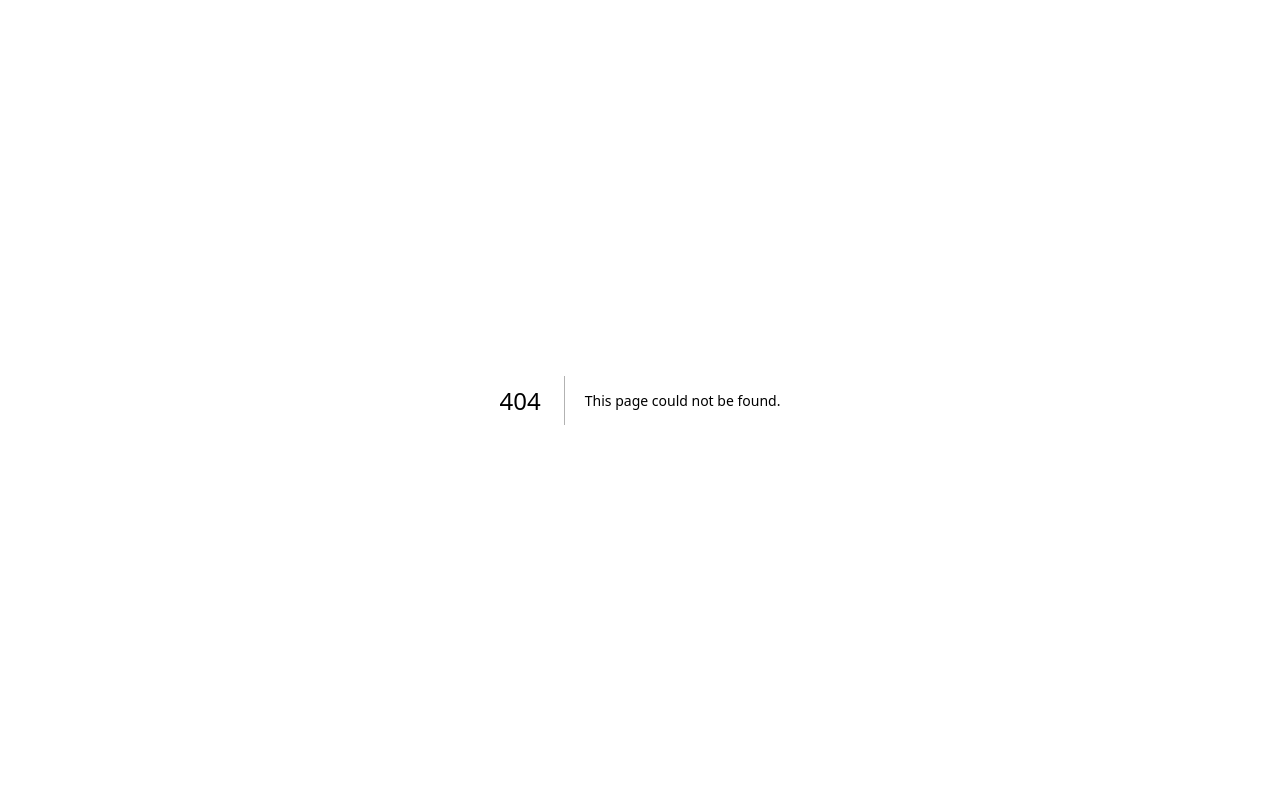
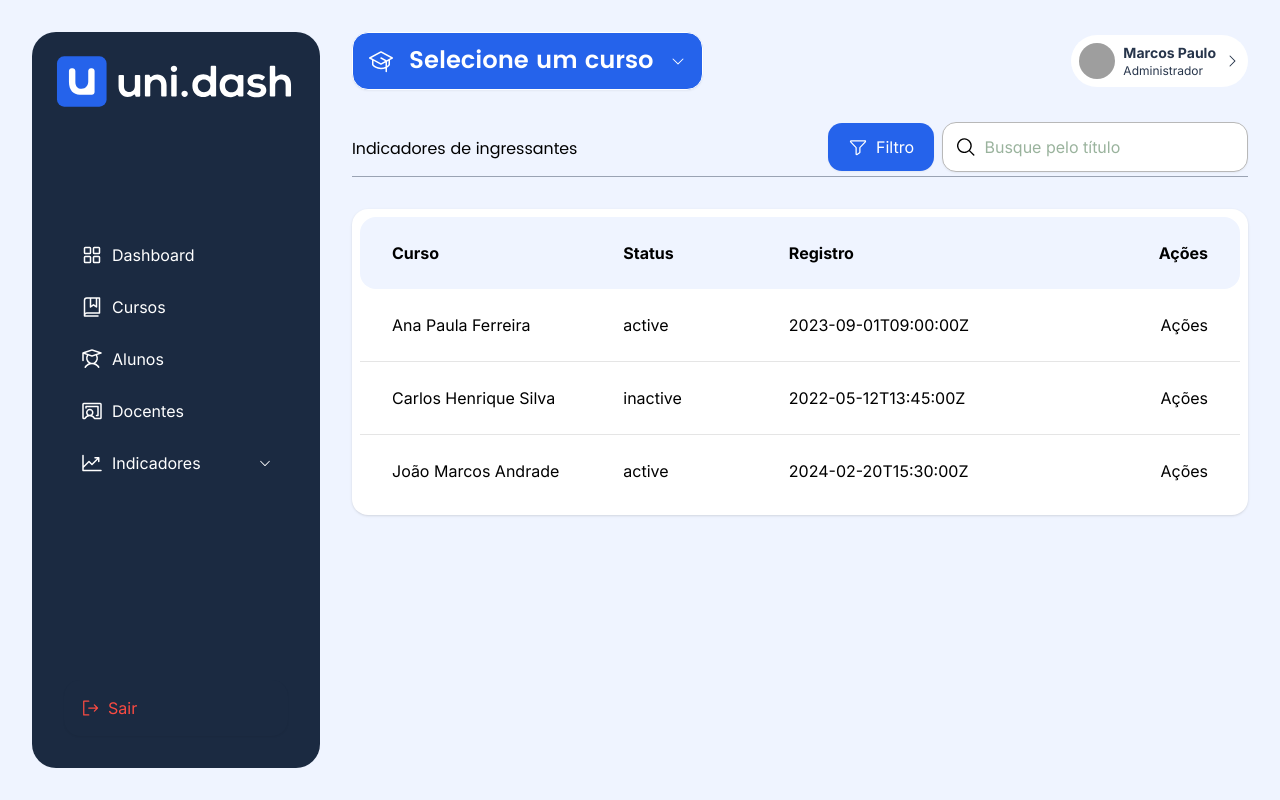
Before and after one commit to MarcosPaul0/unidash-app, a Next.js app: page /studentIngressIndicator/list in a window 1280 px wide. Before the commit this address had no page. Built offline with nearby package versions, Linux system fonts and the light colour scheme; grey boxes are pictures that could not be loaded.

Commit message:
fet: adiciona liatagem de indicadores de ingressantes

```diff
--- /dev/null
+++ b/src/app/(private)/studentIngressIndicator/list/page.tsx
@@ -0,0 +1,51 @@
+import { Toolbar } from "@unidash/app/(private)/_components/Toolbar";
+import {
+  Breadcrumb,
+  BreadcrumbItem,
+  BreadcrumbList,
+  BreadcrumbPage,
+} from "@unidash/components/Breadcrumb";
+import { StudentsApiResponse } from "@unidash/interfaces/apiResponses/studentApiResponse.interface";
+import { StudentIngressIndicatorTable } from "../_components/StudentIngressIndicatorTable";
+
+const studentsMock: StudentsApiResponse["students"] = [
+  {
+    id: "student-1",
+    name: "Ana Paula Ferreira",
+    status: "active",
+    courseId: "course-1",
+    createdAt: "2023-09-01T09:00:00Z",
+  },
+  {
+    id: "student-2",
+    name: "Carlos Henrique Silva",
+    status: "inactive",
+    courseId: "course-2",
+    createdAt: "2022-05-12T13:45:00Z",
+  },
+  {
+    id: "student-3",
+    name: "João Marcos Andrade",
+    status: "active",
+    courseId: "course-3",
+    createdAt: "2024-02-20T15:30:00Z",
+  },
+];
+
+export default function ListCourseInternshipIndicatorPage() {
+  return (
+    <>
+      <Toolbar>
+        <Breadcrumb>
+          <BreadcrumbList>
+            <BreadcrumbItem>
+              <BreadcrumbPage>Indicadores de ingressantes</BreadcrumbPage>
+            </BreadcrumbItem>
+          </BreadcrumbList>
+        </Breadcrumb>
+      </Toolbar>
+
+      <StudentIngressIndicatorTable ingressIndicators={studentsMock} />
+    </>
+  );
+}
```
